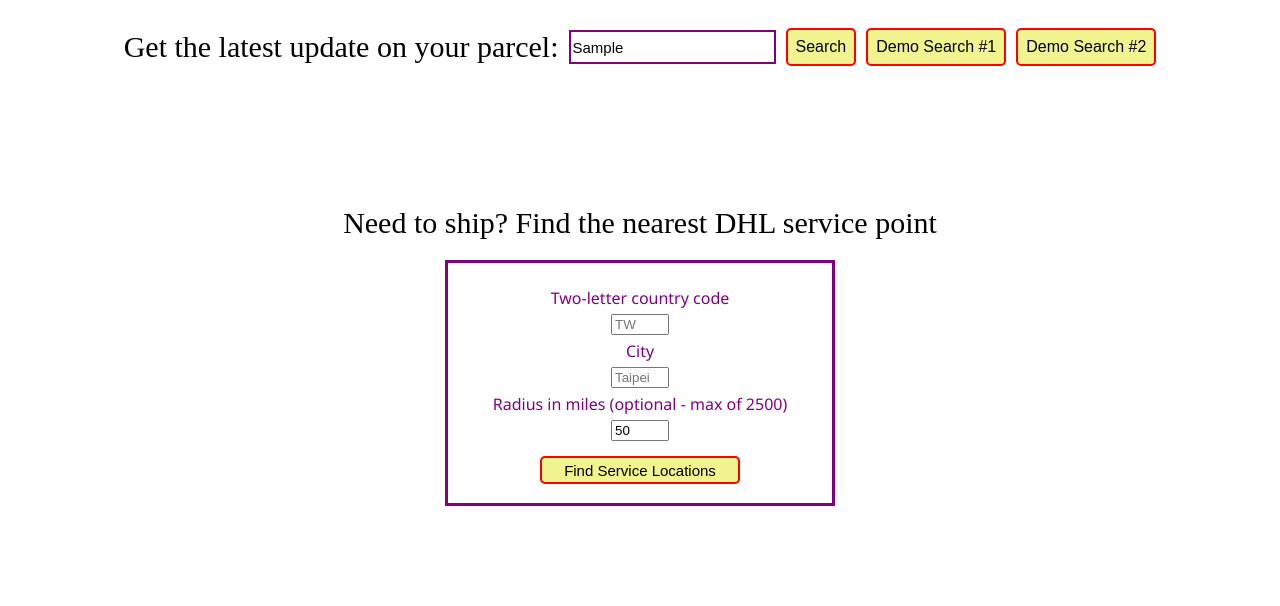
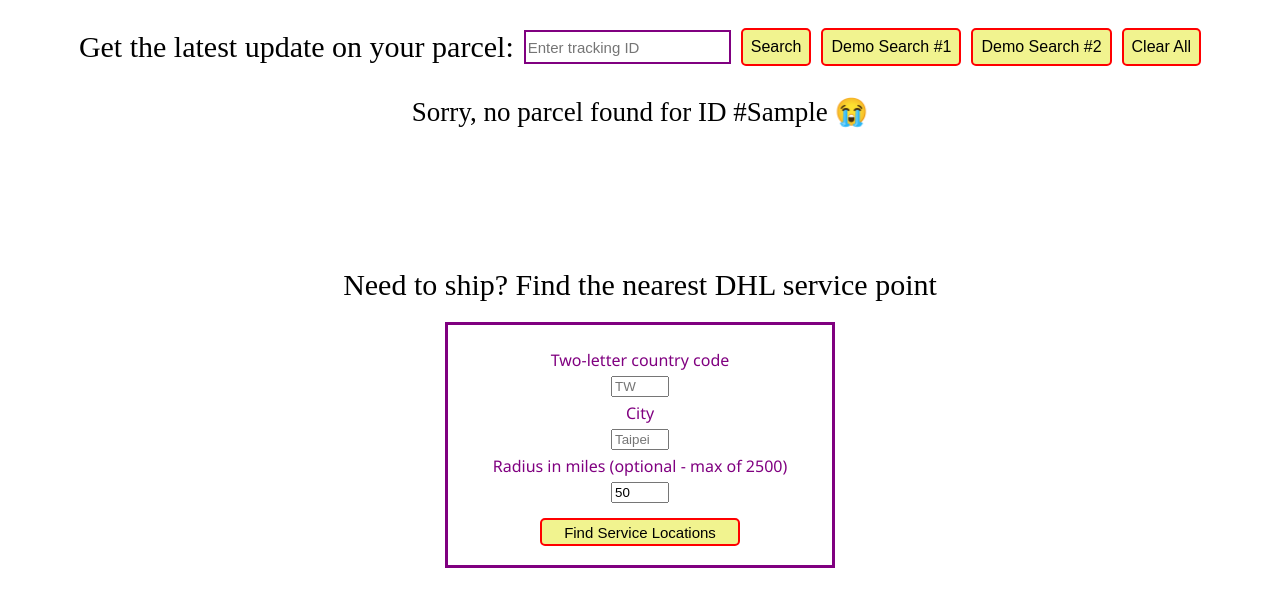
Before and after one commit to Asyan77/DHL-Integration-DigitalGenius-, a React (Vite) app: page / in a window 1280 px wide. Both pictures are taken after typing "Sample" into the empty fields and a click on the button "Search". Shown: the top 606 px of the page. Built offline with nearby package versions, Linux system fonts and the light colour scheme; no server answers.

Commit message:
update useStates and buttons for track search

```diff
--- a/src/components/FindTrackingDetails.css
+++ b/src/components/FindTrackingDetails.css
@@ -34,7 +34,7 @@
     display: flex;
     justify-content: center;
     margin-top: 20px;
-    font-size: 30px;
+    font-size: 27px;
 }
 
 .parcel-details {
@@ -54,3 +54,8 @@
 .event-details {
     margin-top: 10px;
 }
+
+.unsuccessful-search {
+    margin-top: 30px;
+    font-size: 27px;
+}
--- a/src/components/FindTrackingDetails.jsx
+++ b/src/components/FindTrackingDetails.jsx
@@ -9,7 +9,7 @@
     const [parcelFound, setParcelFound] = useState(false)
     const [tempTrackingID, setTempTrackingID] = useState("");
     const apiKey2 = 'kB5vFGIwPb89hewzUDzmvbJPDLCRyByA';
-    let trackingID;
+    const[trackingID, setTrackingID] = useState("");
     let trackingInfo;
     let unsuccessful;
     const demo1 = "7777777770"
@@ -204,6 +204,13 @@
     }
     const latestEvent = defaultID.shipments[0].events[0]
 
+    console.log("demo status", demoStatus)
+    console.log("search status", searchStatus)
+    console.log("parcel found", parcelFound)
+    // console.log("tempID", tempTrackingID)
+    console.log('trackingID',trackingID)
+    console.log("-------------------------")
+
    const grabTrackingDetails = async () => {
     console.log("where??")
       const res = await fetch(`https://api-eu.dhl.com/track/shipments?trackingNumber=${trackingID}&language=en&offset=0&limit=5`, {
@@ -224,7 +231,8 @@
 
     useEffect(()=> {
 
-    },[trackingID])
+
+    },[trackingID, demoStatus, searchStatus, parcelFound ])
 
     const handleTrackingIdChange = (e) => {
      setTempTrackingID(e.target.value)
@@ -233,42 +241,56 @@
     const handleSearch = () => {
       setDemoStatus(false)
       setSearchStatus(true)
-      trackingID = tempTrackingID
+      setTrackingID(tempTrackingID)
+      setTempTrackingID("")
       grabTrackingDetails()
     }
 
     const handleDemoSearch1 = () => {
+      // setParcelFound(false)
       setDemoStatus(true)
-      trackingID = demo1
-      console.log('here', trackingID)
+      setSearchStatus(false)
+      setTrackingID(demo1)
     }
 
     const handleDemoSearch2 = () => {
+      // setParcelFound(false)
+      setSearchStatus(false)
       setDemoStatus(true)
-      trackingID = demo2
-      console.log("there", trackingID)
+      setTrackingID(demo2)
     }
+
+    const handleClearAll = () => {
+     setDemoStatus(false)
+     setParcelFound(false)
+     setSearchStatus(false)
+     setTempTrackingID("")
+     setTrackingID("")
+    }
+
+
 
 
 
     return (
       <div className="tracking-page">
         <div className="header"> Get the latest update on your parcel:
-          <input type="text" value={trackingID} placeholder="Enter your tracking ID" onChange={handleTrackingIdChange} />
+          <input type="text" value={tempTrackingID} placeholder="Enter tracking ID" onChange={handleTrackingIdChange} />
           <button onClick={handleSearch}>Search</button>
           <button onClick={handleDemoSearch1} >Demo Search #1</button>
           <button onClick={handleDemoSearch2}>Demo Search #2</button>
+          <button onClick={handleClearAll}>Clear All</button>
         </div>
-        {demoStatus ?
+        {demoStatus ? // if the demo buttons are clicked it displays the latest status for those
         <>
-          <div className="title">Here's the lastest details for {trackingID}</div>
+          <div className="title">Here's the lastest details for ID #{trackingID}</div>
           <div className="parcel-details">
             <div>Status: {latestEvent.status}</div>
             <div className="event-details">Shipping address: {latestEvent.location.address.addressLocality} {latestEvent.location.address.postalCode}</div>
             <div className="event-details">{latestEvent.status} as of {latestEvent.timestamp}</div>
           </div>
         </> : null}
-        {searchStatus && parcelFound ?
+        {searchStatus && parcelFound ? // if user enters in a tracking ID and it is found, it should display the latest status
         <>
            <div className="title">Here's the lastest details for {trackingID}</div>
           <div className="parcel-details">
@@ -277,10 +299,12 @@
             <div className="event-details">{trackingInfo.status} as of {trackingInfo.timestamp}</div>
           </div>
         </> : null}
-        {searchStatus ? null :
-          <>
-          <div>{unsuccessful}</div>
-          </>}
+        {searchStatus && !parcelFound ?
+        <>
+          <div className="unsuccessful-search"> Sorry, no parcel found for ID #{trackingID} 😭</div>
+        </>
+        : null }
+
 
       </div>
 
```
